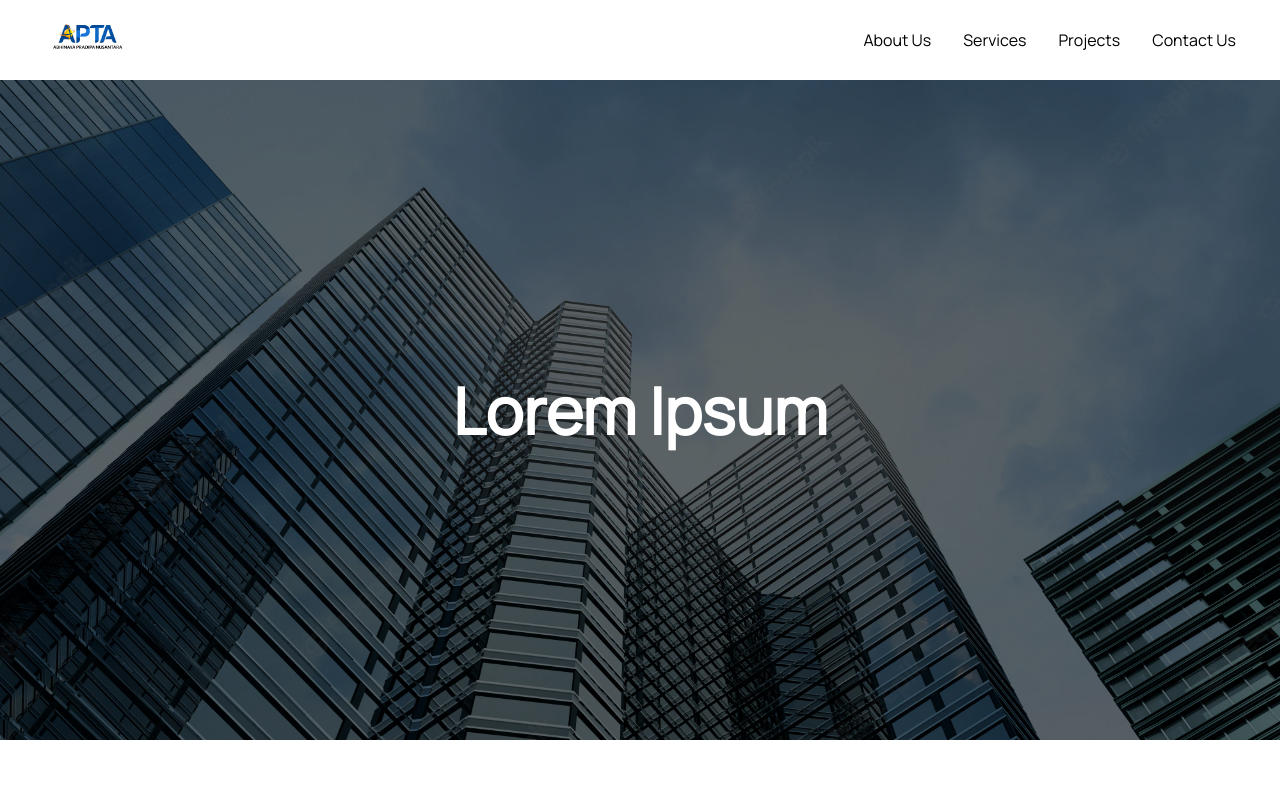
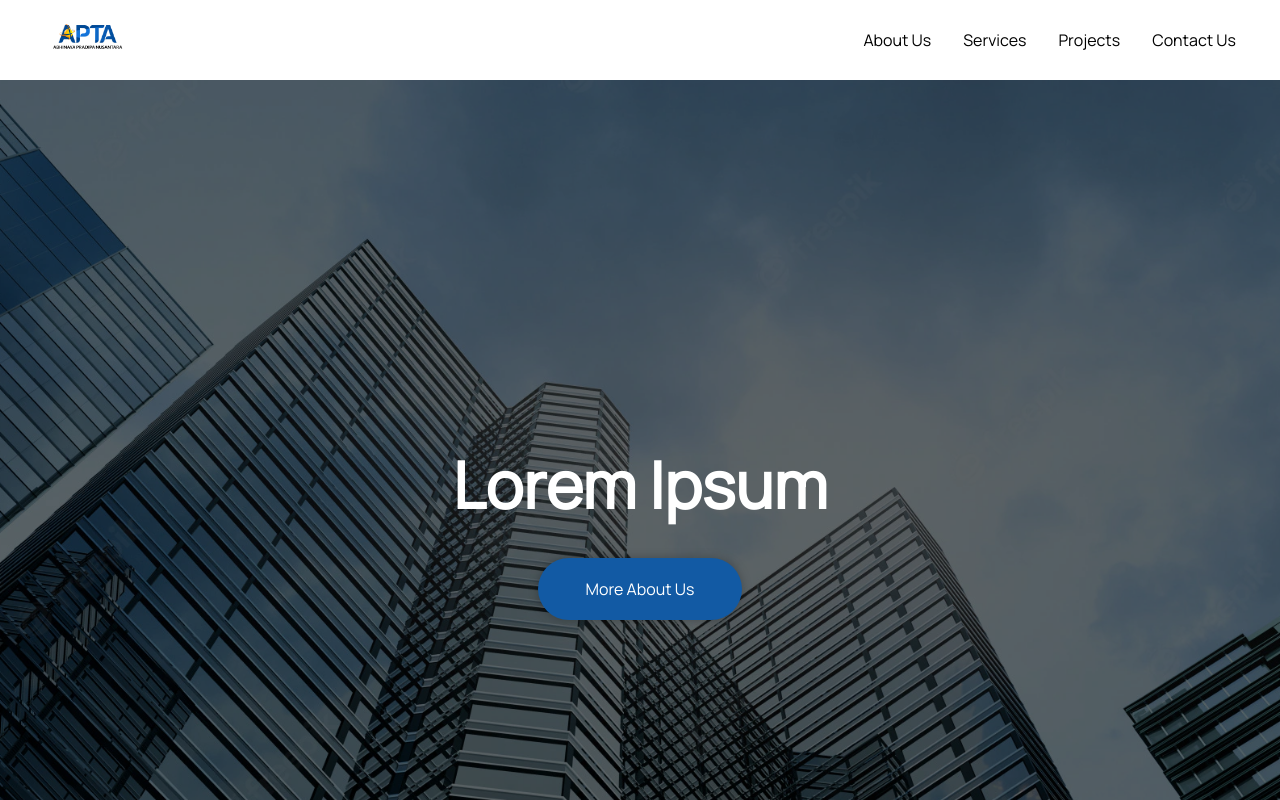
Before and after one commit to Raffiza/apta_landing, a React (Create React App) app: page / in a window 1280 px wide. Shown: the top 800 px of the page. Built offline with nearby package versions, Linux system fonts and the light colour scheme.

Commit message:
fix : add button on banner and fix styling

```diff
--- a/src/components/body/BannerSection/BannerElements.js
+++ b/src/components/body/BannerSection/BannerElements.js
@@ -2,11 +2,12 @@ import styled from "styled-components";
 
 export const BannerContainer = styled.div`
   background-color: #000;
+  clip-path: polygon(0% 0%, 100% 0, 100% 90%, 50% 100%, 0 90% );
   display: flex;
   justify-content: center;
   align-items: center;
   padding: 0 50px;
-  height: 660px;
+  height: 880px;
   position: relative;
   z-index: 1;
 
@@ -14,6 +15,7 @@ export const BannerContainer = styled.div`
     padding: 0 16px;
   }
 `;
+
 
 export const BannerBg = styled.img`
   position: absolute;
@@ -56,3 +58,7 @@ export const BannerH1 = styled.h1`
         font-size: 50px;
     }
 `
+
+export const BannerButtonWrapper = styled.div`
+margin-top: 50px;
+`
--- a/src/components/body/BannerSection/index.js
+++ b/src/components/body/BannerSection/index.js
@@ -1,5 +1,6 @@
 import React from 'react'
-import { BannerContainer,BannerBg,BannerContent,BannerH1 } from './BannerElements'
+import { BannerContainer,BannerBg,BannerContent,BannerH1,BannerButtonWrapper } from './BannerElements'
+import {Button} from '../../ButtonElements'
 import BannerImg from '../../../images/bannerBg.png'
 
 
@@ -9,6 +10,18 @@ export const BannerSection = () => {
         <BannerBg src={BannerImg}/>
         <BannerContent>
             <BannerH1>Lorem Ipsum</BannerH1>
+            <BannerButtonWrapper>
+            <Button
+            to='about'
+            smooth={true}
+            duration={500}
+            spy={true}
+            exact="true"
+            offset={-80}
+            primary='true'
+            >
+              More About Us</Button>
+            </BannerButtonWrapper>
         </BannerContent>
     </BannerContainer>
   )
```
